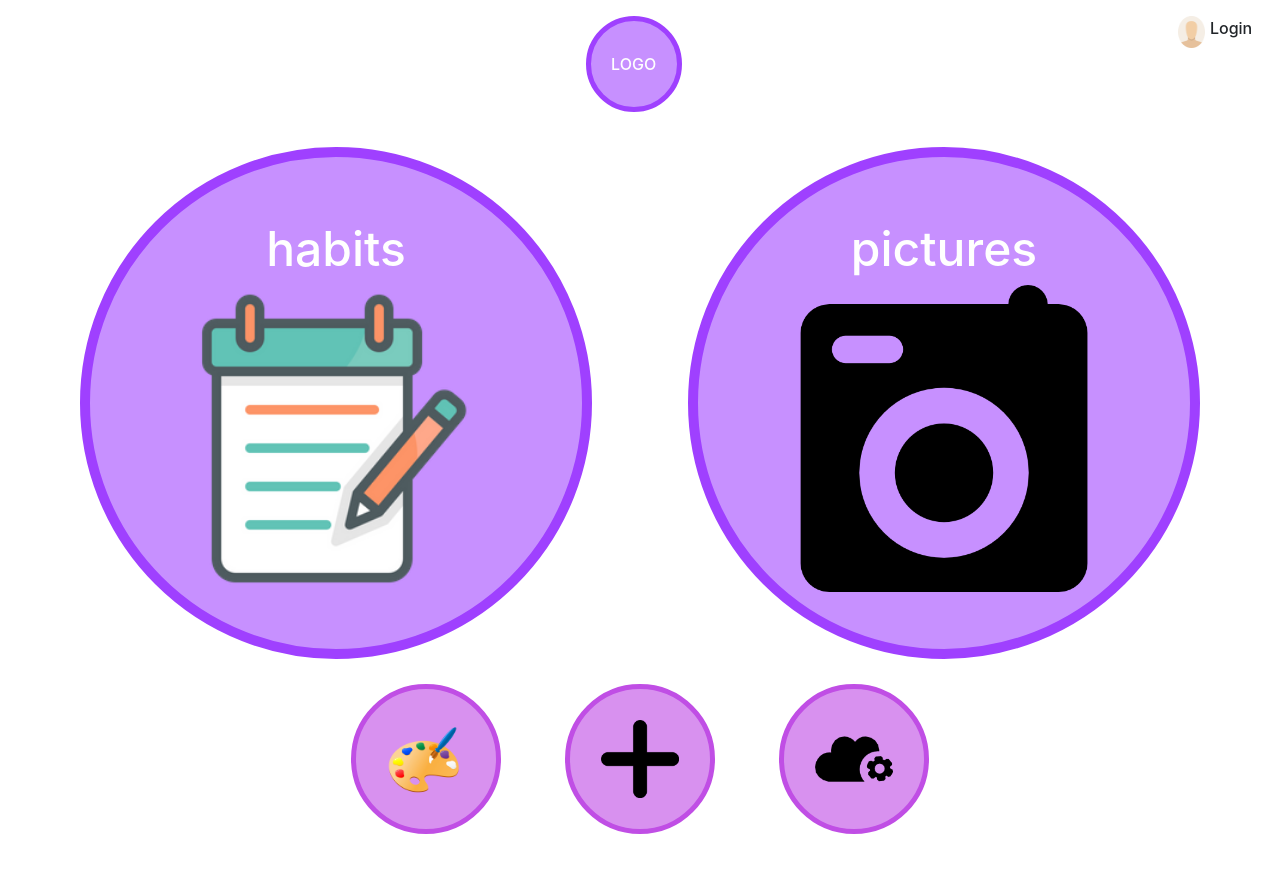
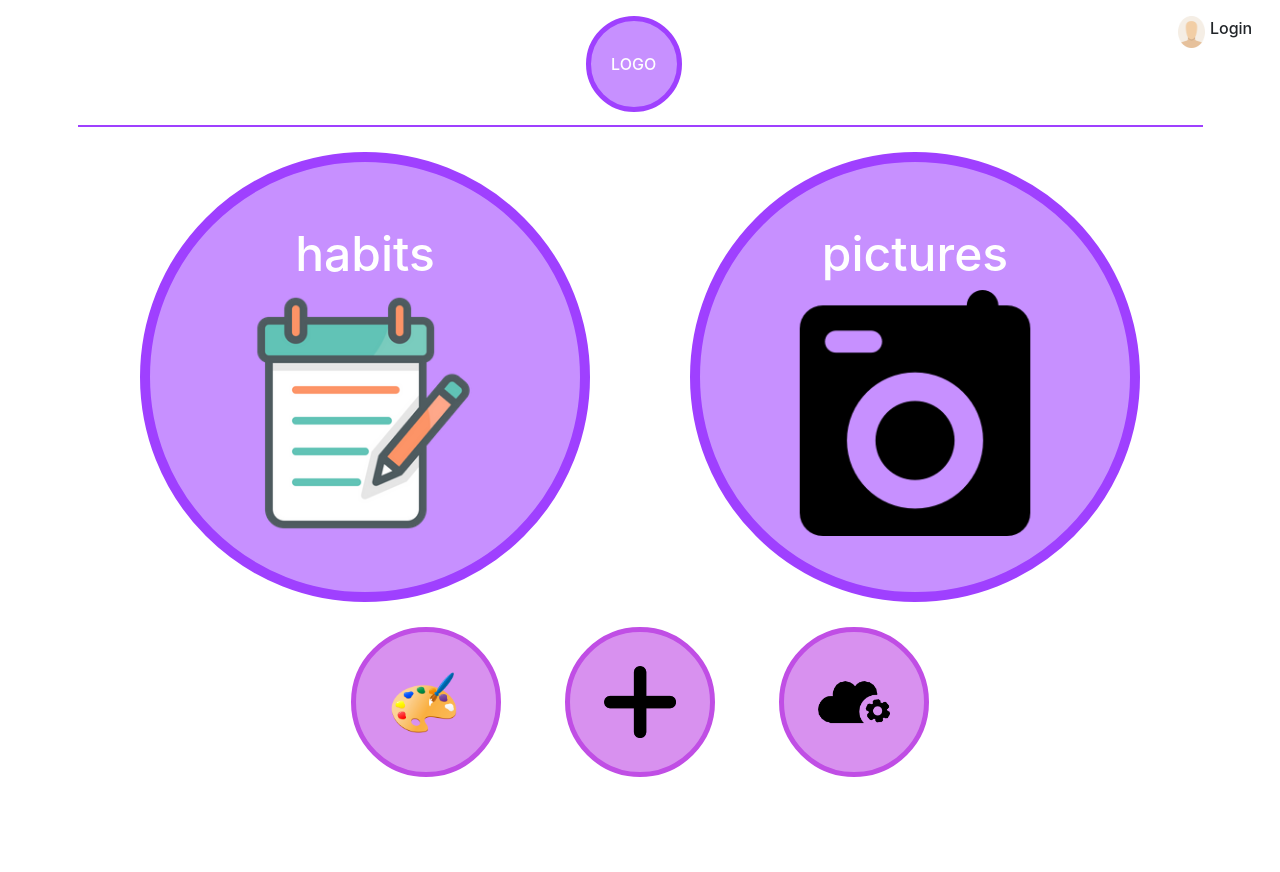
Before and after one commit to leeyunsik1999/326-final-team-omega, a plain HTML site: page index.html in a window 1280 px wide. Drawn offline with nearby package versions, Linux system fonts and the light colour scheme.

Commit message:
Started on toolbar, moved some DOM specific styling to id-specific styling in css file

```diff
--- a/index.html
+++ b/index.html
@@ -13,7 +13,7 @@
 
 <body>
     <div id="page-container" class="d-flex flex-column container-fluid" style="margin-top: 0.5%;">
-        <div id="toolbar">
+        <div id="toolbar" class="d-flex flex-column">
             <div id="logo_row" class="row">
                 <div id="filler" class="col"></div>
                 <div id="logo-toolbar" class="d-flex justify-content-center">
@@ -21,7 +21,7 @@
                         <div style="color: white; font-weight: 500;">LOGO</div>
                     </div>
                 </div>
-                <div id="login-toolbar" class="col" style="margin-right: 1%;">
+                <div id="login-toolbar" class="col">
                     <div id="login-button" class="d-flex justify-content-end">
                         <div id="avatar-container">
                             <img id="avatar-image" src="./images/login_avatar.png">
@@ -30,11 +30,18 @@
                     </div>
                 </div>
             </div>
+            <div id="text-row" class="row">
+                <div id="toolbar-habit"></div>
+                <div id="toolbar-picture"></div>
+                <div id="toolbar-add"></div>
+            </div>
+            <div id="toolbar-divider" class="align-self-center">
+            </div>
         </div>
         <div id="page-content">
             <!-- THIS IS THE MAIN PAGE -->
             <div id="main-page" class="page">
-                <div id="main-button-row" class="d-flex justify-content-center" style="margin-top: 1%;">
+                <div id="main-button-row" class="d-flex justify-content-center">
                     <div id="habits-page-main-button" class="main-button d-flex justify-content-center align-items-center flex-column">
                         <div class="row main-button-text">habits</div>
                         <img id="habits-button-logo" class="button-image row" src="./images/notepad_logo.png">
@@ -45,7 +52,7 @@
                     </div>
 
                 </div>
-                <div id="sub-button-row" class="d-flex justify-content-center" style="margin-top: 2%;">
+                <div id="sub-button-row" class="d-flex justify-content-center">
                     <div id="theme-page-sub-button" class="sub-button d-flex justify-content-center align-items-center">
                         <img id="theme-button-logo" class="button-image" src="./images/palette_logo.png">
                     </div>
--- a/style.css
+++ b/style.css
@@ -8,10 +8,10 @@
     border-radius: 50%;
     border: 10px solid #9F40FF;
     background-color: #c790ff;
-    height: 512px;
-    width: 512px;
-    margin-left: 48px;
-    margin-right: 48px;
+    height: 450px;
+    width: 450px;
+    margin-left: 4%;
+    margin-right: 4%;
 }
 
 .main-button-text{
@@ -32,8 +32,8 @@
 }
 
 .button-image{
-    height: 65%;
-    width: 65%;
+    height: 60%;
+    width: 60%;
 }
 
 
@@ -66,3 +66,22 @@
 #page-content{
     min-height: 768px;
 }
+
+#login-toolbar{
+    margin-right: 1%;
+}
+
+#toolbar-divider{
+    margin-top: 1%;
+    margin-bottom: 1%;
+    width: 90%;
+    border: 1px solid #9F40FF;
+}
+
+#main-button-row{
+    margin-top: 1%;
+}
+
+#sub-button-row{
+    margin-top: 2%;
+}
```
